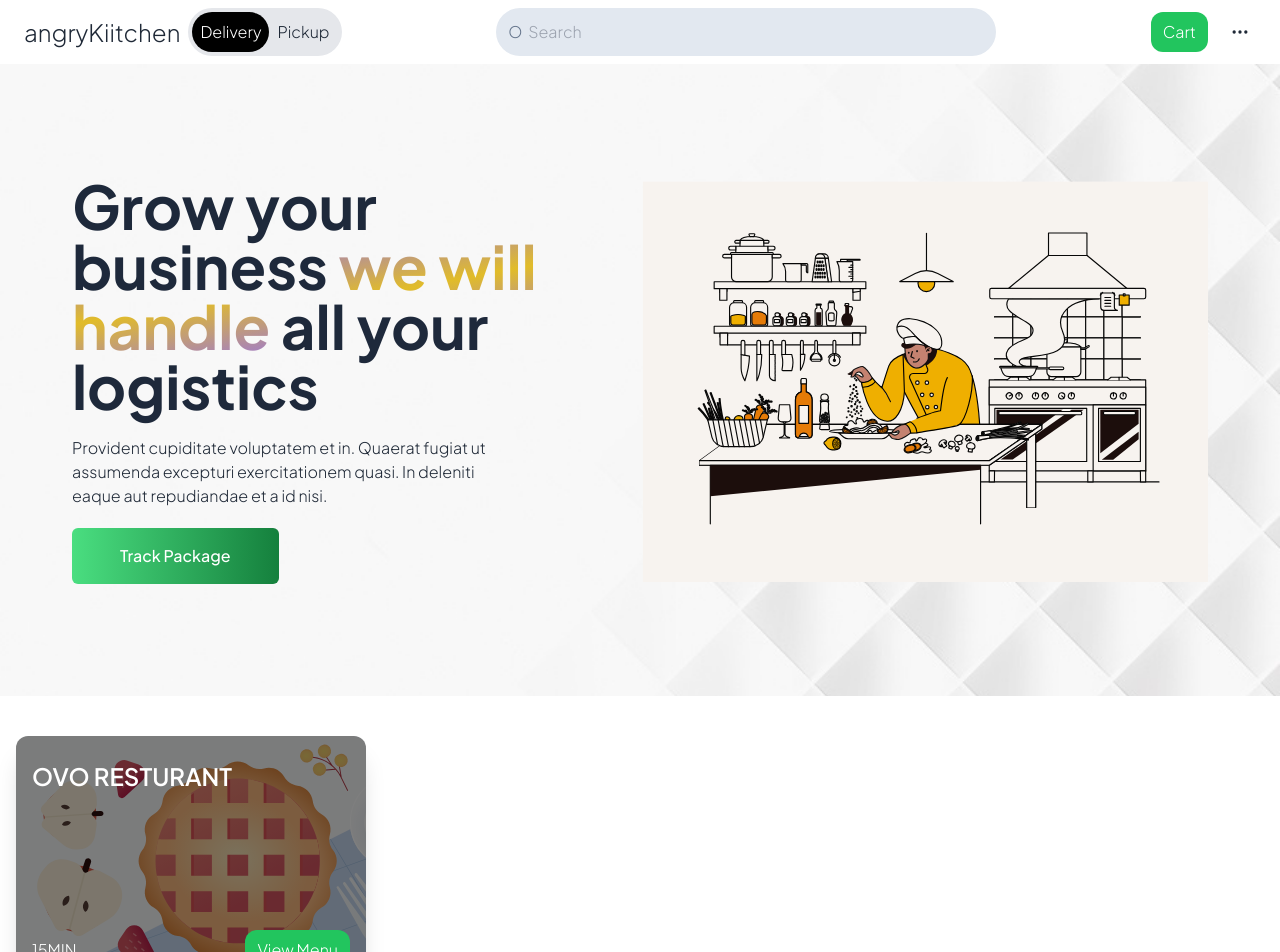
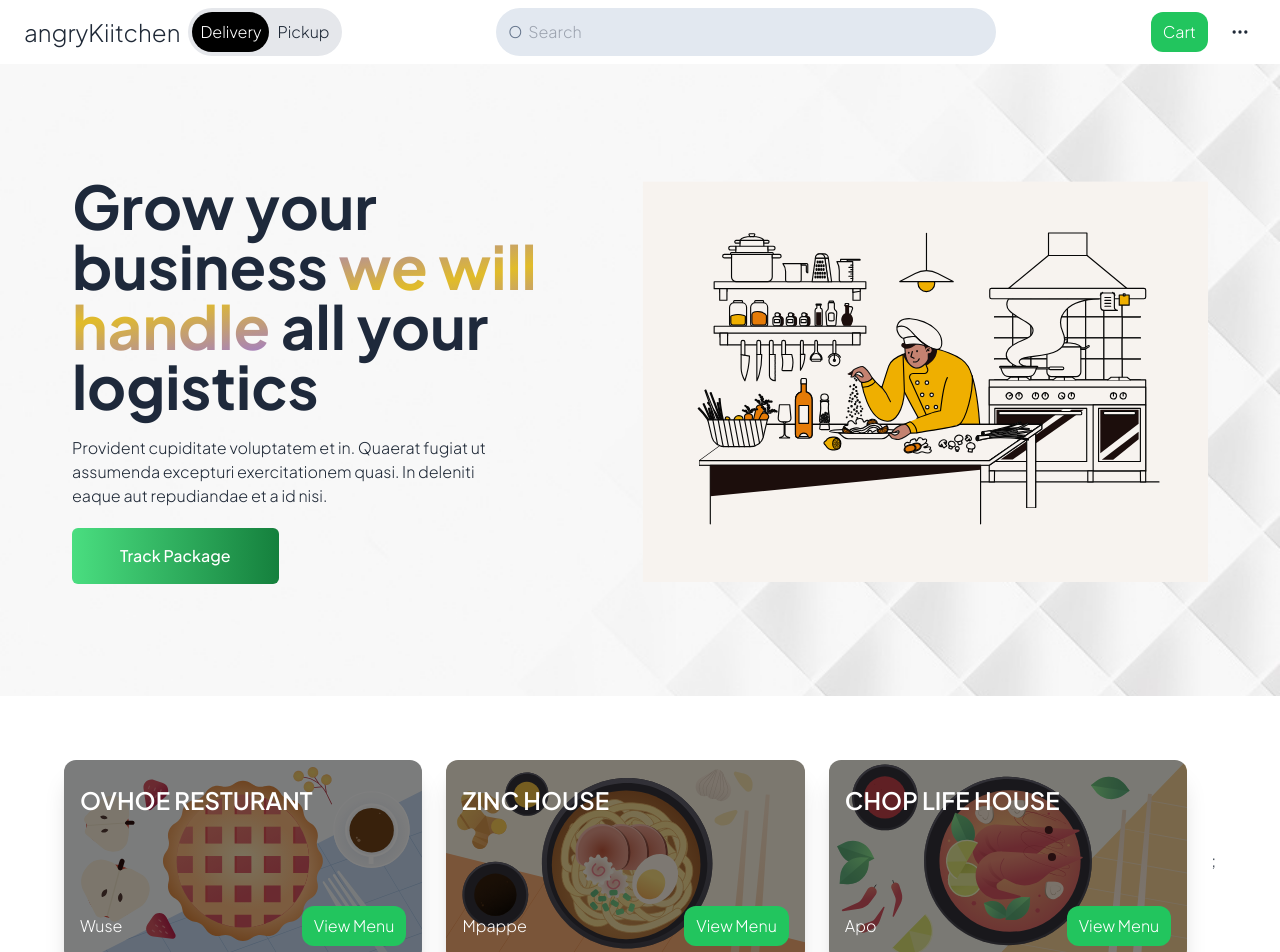
Before and after one commit to Sochuks/react-resturant-app, a React (Vite) app: page / in a window 1280 px wide. Shown: the top 952 px of the page. Built offline with nearby package versions, Linux system fonts and the light colour scheme.

Commit message:
Created Top resturant categories using raw data.js

```diff
--- a/src/Components/HeadlineCards.jsx
+++ b/src/Components/HeadlineCards.jsx
@@ -1,23 +1,40 @@
-import React from 'react'
+import React, { useEffect, useState } from 'react'
+import{Resturant} from '../Data/Data'
 
 const HeadlineCards = () => {
+    const [topResturant, setTopResturant] = useState(Resturant)
+
+    // Filter Resturants
+    const filterData = () =>{
+        let data = [...Resturant];
+        data = data.filter((item) => item.tags.toLowerCase() == 'top')
+        setTopResturant(data)
+    }
+
+    // UseEffect
+    useEffect(()=> filterData, [Resturant])
+
   return (
-    <section className='mx-w-5xl mx-auto py-10 px-4'>
+    <section className='py-16 px-4'>
         {/* Container */}
-        <div className=''>
+        <div className='flex items-center justify-between max-w-6xl mx-auto gap-6'>
             {/* Card One */}
-            <div className='relative rounded-xl w-[350px] h-[250px] bg-BreakFast bg-cover bg-no-repeat shadow-xl shadow-slate-950/15'>
-                {/* overlay */}
-                <div className='absolute inset-0 w-full h-full px-4 py-6 text-white bg-black/50 rounded-xl'>
-                    <p className='text-2xl font-semibold uppercase'>OVO resturant</p>
-                    <div className='flex items-center justify-between w-full absolute bottom-4 left-0 px-4'>
-                        <p>15MIN </p>
-                        <button>View Menu</button>
+            { topResturant.map((item)=>(
+                <div key={item.id} className='relative shadow-xl rounded-xl shadow-slate-950/15'>
+                    {/* overlay */}
+                    <div className='absolute inset-0 w-full h-full px-4 py-6 text-white bg-black/50 rounded-xl'>
+                        <p className='text-2xl font-semibold uppercase'>{item.name}</p>
+                        <div className='flex items-center justify-between w-full absolute bottom-4 left-0 px-4'>
+                            <p>{item.location}</p>
+                            <button>View Menu</button>
+                        </div>
                     </div>
+                    {/* image */}
+                        <img src={item.image} className='w-full max-h-[250px] object-cover rounded-xl' alt="Breakfast"  />
+            </div>
 
-                </div>
+            ))};
 
-            </div>
         </div>
 
     </section>
--- /dev/null
+++ b/src/Data/Data.js
@@ -0,0 +1,8 @@
+export const Resturant = [
+    {id:1, name:'OVhoe Resturant', category:'Breakfast', location:'Wuse', tags:'Top', image: './src/assets/img/BreakFast.svg' },
+    {id:2, name:'Islamabad Resturant', category:'Lunch', location:'Karu', tags:'Normal', image:'./src/assets/img/Lunch.svg'},
+    {id:3, name:'Hells Kitchen', category:'Dinner', location:'Gwarimpa', tags:'Normal', image:'./src/assets/img/Dinner.svg'},
+    {id:4, name:'Free Chow', category:'Breakfast', location:'Garki', tags:'Normal', image:'./src/assets/img/BreakFast.svg'},
+    {id:5, name:'Zinc House', category:'Lunch', location:'Mpappe', tags:'Top', image:'./src/assets/img/Lunch.svg'},
+    {id:6, name:'Chop Life House', category:'Dinner', location:'Apo', tags:'Top', image:'./src/assets/img/Dinner.svg'},
+];
```
Also changed, not shown: src/assets/img/Dinner.svg (added), src/assets/img/Lunch.svg (added).
